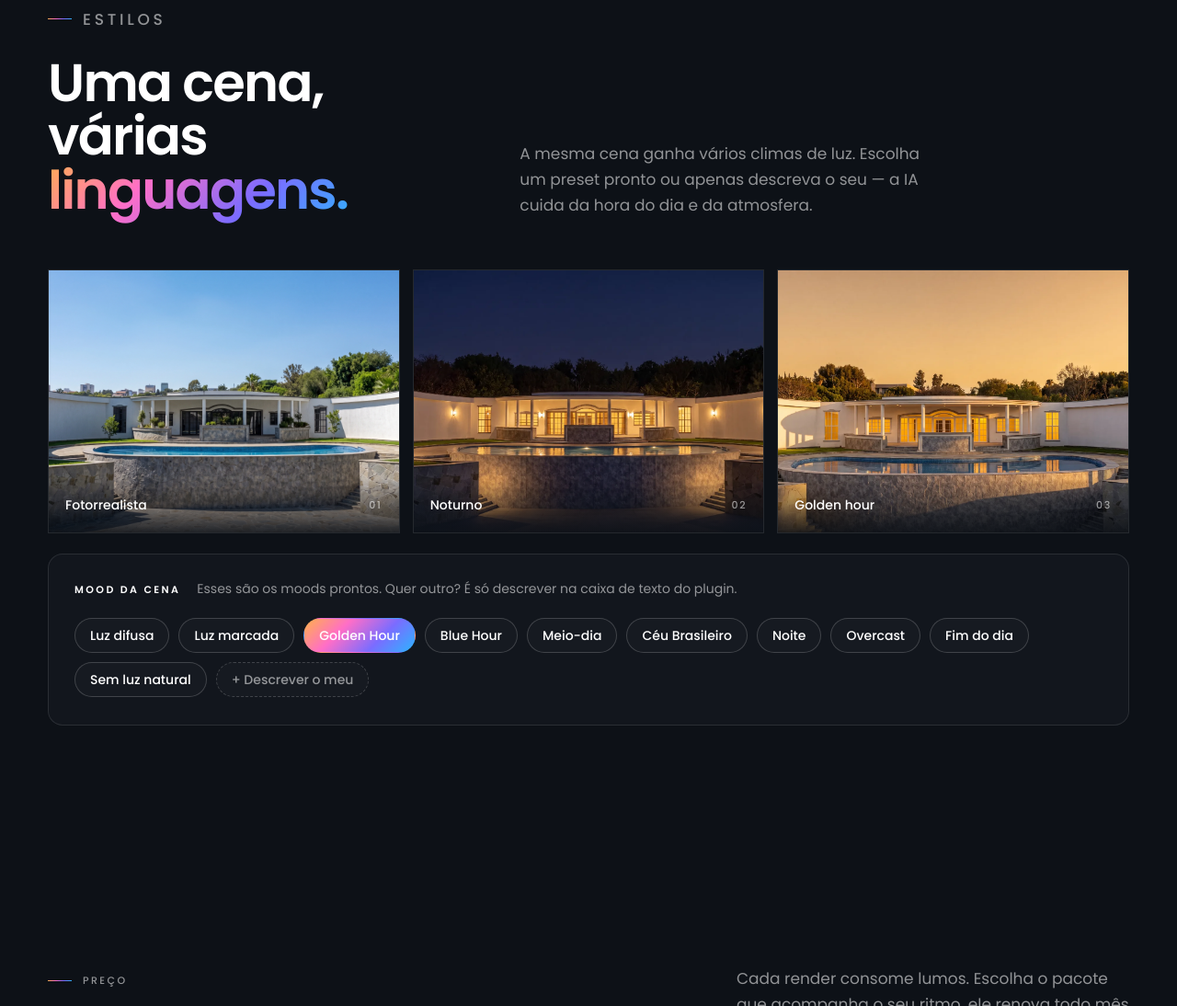
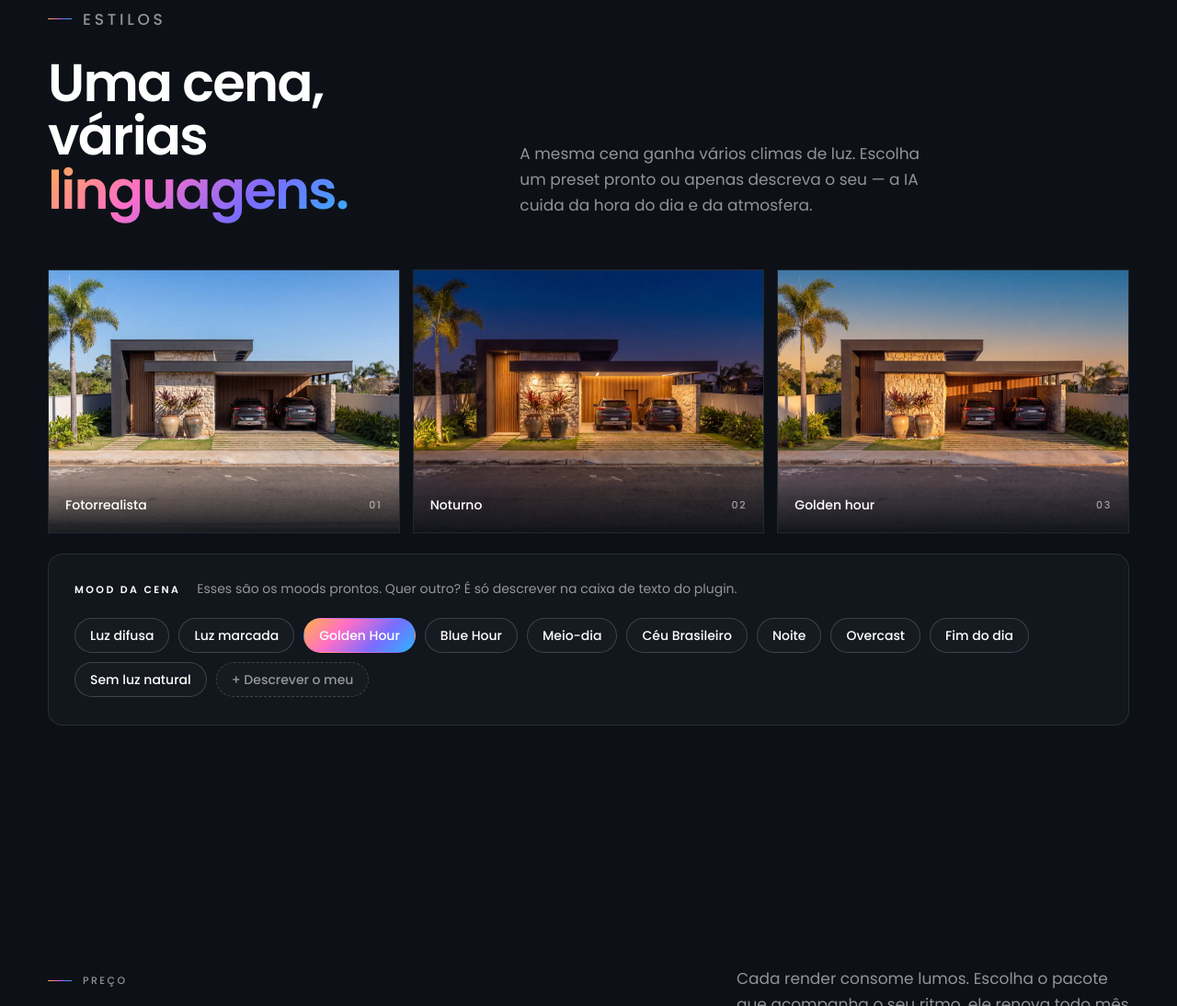
Before and after one commit to matheusperin161/Lumo, a plain HTML site: page index.html in a window 1280 px wide. Shown: the part 8305-9399 px from the top of the page at 92% size. Drawn offline with nearby package versions, Linux system fonts and the light colour scheme.

Commit message:
fix: Correção das imagens

```diff
--- a/index.html
+++ b/index.html
@@ -357,9 +357,9 @@
       <p class="reveal" data-en='The same scene takes on many lighting moods. Pick a ready-made preset or just describe your own — the AI handles the time of day and the atmosphere.' data-es='La misma escena adopta varios climas de luz. Elige un preset listo o simplemente describe el tuyo — la IA se encarga de la hora del día y la atmósfera.'>A mesma cena ganha vários climas de luz. Escolha um preset pronto ou apenas descreva o seu — a IA cuida da hora do dia e da atmosfera.</p>
     </div>
     <div class="estilos__grid">
-      <figure class="preset reveal"><img src="img/hero-after.webp" alt="Estilo fotorrealista" loading="lazy"><figcaption data-en='Photorealistic <em>01</em>' data-es='Fotorrealista <em>01</em>'>Fotorrealista <em>01</em></figcaption></figure>
-      <figure class="preset reveal"><img src="img/rendernoite.webp" alt="Estilo noturno" loading="lazy"><figcaption data-en='Night <em>02</em>' data-es='Nocturno <em>02</em>'>Noturno <em>02</em></figcaption></figure>
-      <figure class="preset reveal"><img src="img/rendergolden.webp" alt="Estilo golden hour" loading="lazy"><figcaption data-en='Golden hour <em>03</em>' data-es='Golden hour <em>03</em>'>Golden hour <em>03</em></figcaption></figure>
+      <figure class="preset reveal"><img src="img/estilo-fotorealista.webp" alt="Estilo fotorrealista" loading="lazy"><figcaption data-en='Photorealistic <em>01</em>' data-es='Fotorrealista <em>01</em>'>Fotorrealista <em>01</em></figcaption></figure>
+      <figure class="preset reveal"><img src="img/estilo-noite.webp" alt="Estilo noturno" loading="lazy"><figcaption data-en='Night <em>02</em>' data-es='Nocturno <em>02</em>'>Noturno <em>02</em></figcaption></figure>
+      <figure class="preset reveal"><img src="img/estilo-golden.webp" alt="Estilo golden hour" loading="lazy"><figcaption data-en='Golden hour <em>03</em>' data-es='Golden hour <em>03</em>'>Golden hour <em>03</em></figcaption></figure>
     </div>
 
     <div class="moods reveal">
```
Also changed, not shown: img/estilo-fotorealista.webp (added), img/estilo-golden.webp (added), img/estilo-noite.webp (added), 3 other files.
